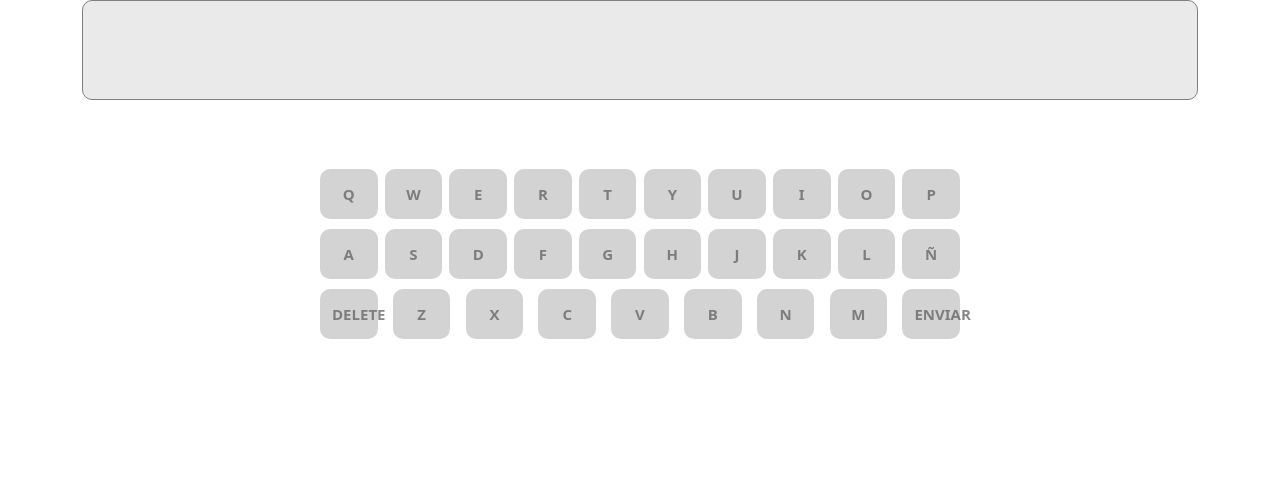
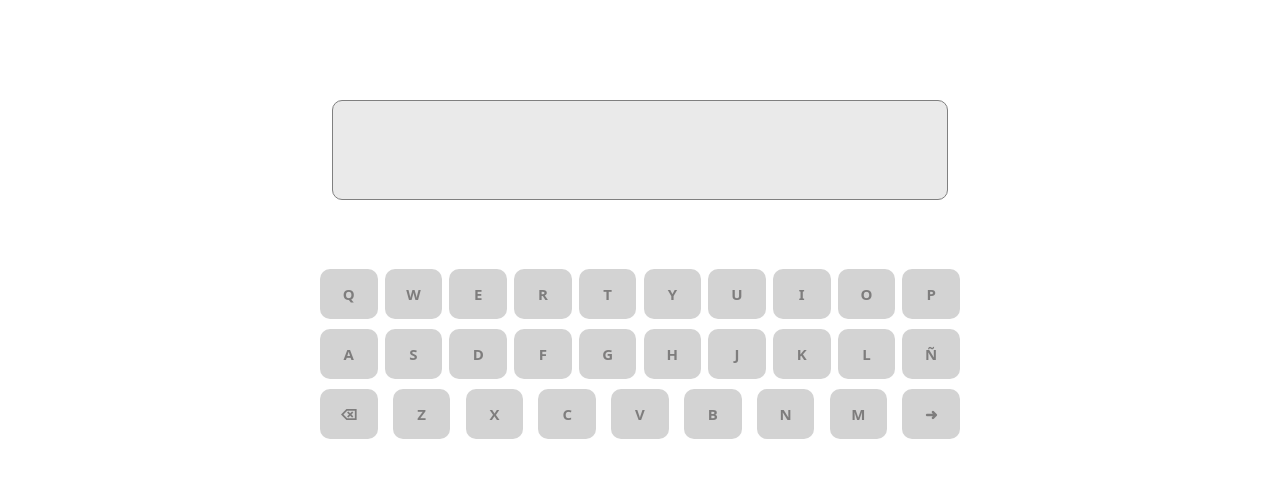
Before and after one commit to xgarciagSopra/squad1_wordle_front, an Angular app: page / in a window 1280 px wide. Shown: the top 478 px of the page. Built offline with nearby package versions, Linux system fonts and the light colour scheme.

Commit message:
feat(KeyboardFun): Funcionalidades del teclado al presionar las teclas

```diff
--- a/src/app/app.component.html
+++ b/src/app/app.component.html
@@ -1,2 +1,2 @@
-<app-result-box></app-result-box>
-<app-keyboard></app-keyboard>
+<app-result-box [word]="word"></app-result-box>
+<app-keyboard (writeInResultBox)="writeWord($event)"></app-keyboard>
--- a/src/app/app.component.ts
+++ b/src/app/app.component.ts
@@ -1,10 +1,15 @@
-import { Component } from '@angular/core';
+import { Component, Input } from '@angular/core';
 
 @Component({
   selector: 'app-root',
   templateUrl: './app.component.html',
-  styleUrls: ['./app.component.scss']
+  styleUrls: ['./app.component.scss'],
 })
 export class AppComponent {
+  word: string = '';
   title = 'squad1_wordle';
+
+  writeWord(word: string) {
+    this.word = word;
+  }
 }
--- a/src/app/app.module.ts
+++ b/src/app/app.module.ts
@@ -12,4 +12,6 @@ import { ResultBoxComponent } from './components/result-box/result-box.component
   providers: [],
   bootstrap: [AppComponent],
 })
-export class AppModule {}
+export class AppModule {
+
+}
--- a/src/app/components/keyboard/keyboard.component.html
+++ b/src/app/components/keyboard/keyboard.component.html
@@ -1,17 +1,17 @@
 <div class="keyboard">
     <div class="container w-50">
         <div class="row justify-content-between text-center">
-            <div class="col-1 key " *ngFor="let key of firstKeyBoardRow">
+            <div class="col-1 key " *ngFor="let key of firstKeyBoardRow" (click)="writeResultBox(key)">
                 <p>{{key}}</p>
             </div>
         </div>
         <div class="row justify-content-between text-center">
-            <div class="col-1 key" *ngFor="let key of secondKeyBoardRow">
+            <div class="col-1 key" *ngFor="let key of secondKeyBoardRow" (click)="writeResultBox(key)">
                 <p>{{key}}</p>
             </div>
         </div>
         <div class="row justify-content-between text-center">
-            <div class="col-1 key" *ngFor="let key of thirdKeyBoardRow">
+            <div class="col-1 key" *ngFor="let key of thirdKeyBoardRow" (click)="writeResultBox(key)">
                 <p>{{key}}</p>
             </div>
         </div>
--- a/src/app/components/keyboard/keyboard.component.ts
+++ b/src/app/components/keyboard/keyboard.component.ts
@@ -1,4 +1,4 @@
-import { Component } from '@angular/core';
+import { Component, EventEmitter, Output } from '@angular/core';
 
 @Component({
   selector: 'app-keyboard',
@@ -6,9 +6,29 @@ import { Component } from '@angular/core';
   styleUrls: ['./keyboard.component.scss'],
 })
 export class KeyboardComponent {
+  @Output() writeInResultBox = new EventEmitter<string>();
 
-firstKeyBoardRow = ["Q","W","E","R","T","Y","U","I","O","P"];
-secondKeyBoardRow = ["A","S","D","F","G","H","J","K","L","Ñ"];
-thirdKeyBoardRow = ["DELETE","Z","X","C","V","B","N","M","ENVIAR"];
+  word: string = '';
+  firstKeyBoardRow = ['Q', 'W', 'E', 'R', 'T', 'Y', 'U', 'I', 'O', 'P'];
+  secondKeyBoardRow = ['A', 'S', 'D', 'F', 'G', 'H', 'J', 'K', 'L', 'Ñ'];
+  thirdKeyBoardRow = ['⌫', 'Z', 'X', 'C', 'V', 'B', 'N', 'M', '➜'];
 
+  writeResultBox(letter: string) {
+    this.pressKeyValue(letter);
+  }
+
+  deleteLetter() {}
+
+  sendWord(word: string) {}
+
+  pressKeyValue(letter: string) {
+    if (letter === '⌫') {
+      this.deleteLetter();
+    } else if (letter === '➜') {
+      this.sendWord(this.word);
+    } else {
+      this.word += letter;
+      this.writeInResultBox.emit(this.word);
+    }
+  }
 }
--- a/src/app/components/result-box/result-box.component.html
+++ b/src/app/components/result-box/result-box.component.html
@@ -1,5 +1,5 @@
-<div class="container">
+<div class="container w-50">
   <div class="result-box">
-    <p class="text-center" id="box"></p>
+    <p class="text-center" id="box">{{word}}</p>
   </div>
 </div>
--- a/src/app/components/result-box/result-box.component.scss
+++ b/src/app/components/result-box/result-box.component.scss
@@ -1,9 +1,11 @@
 .result-box {
+  margin-top: 100px;
   border-radius: 10px;
   background-color: rgb(234, 234, 234);
   border: 1px solid grey;
   height: 100px;
   p {
-    font-size: 18px;
+    font-size: 32px;
+    line-height: 99px;
   }
 }
--- a/src/app/components/result-box/result-box.component.ts
+++ b/src/app/components/result-box/result-box.component.ts
@@ -1,4 +1,4 @@
-import { Component } from '@angular/core';
+import { Component, Input } from '@angular/core';
 
 @Component({
   selector: 'app-result-box',
@@ -6,5 +6,5 @@ import { Component } from '@angular/core';
   styleUrls: ['./result-box.component.scss']
 })
 export class ResultBoxComponent {
-
+  @Input() word: string = ''
 }
```
